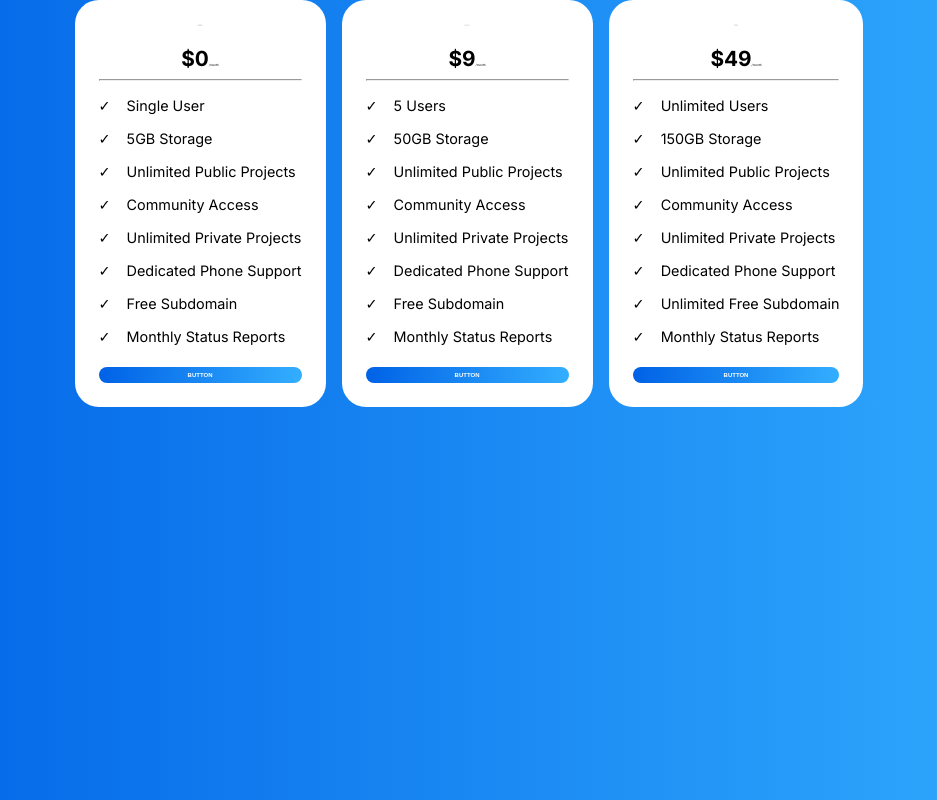
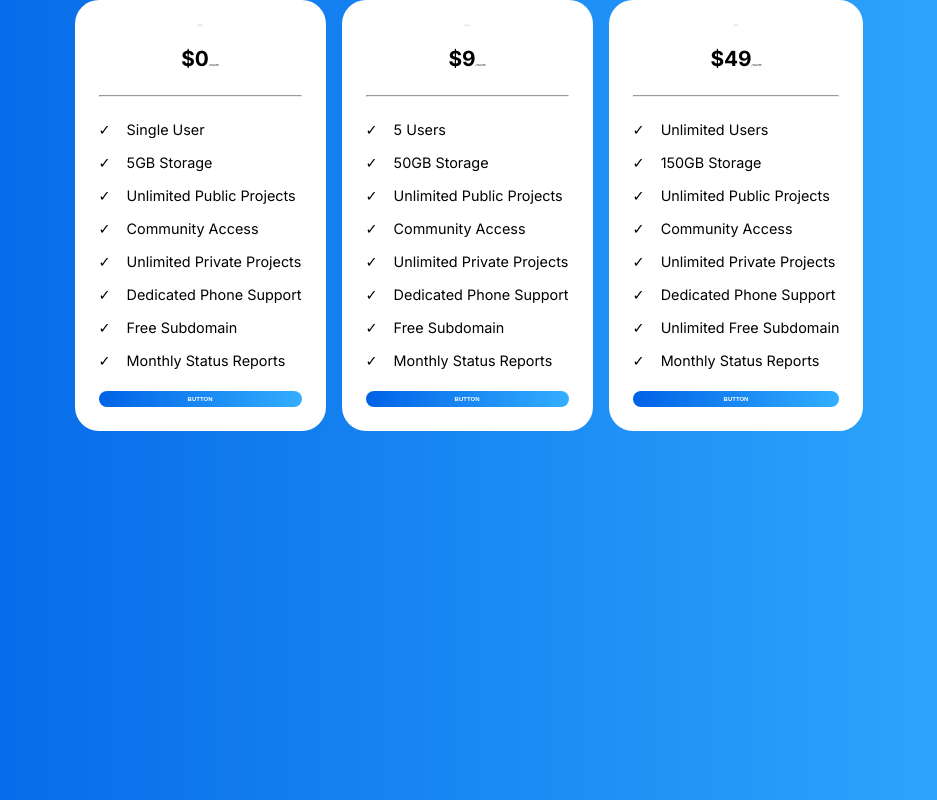
Before and after one commit to ASalman-Malik/reactjs-T1, a React (Create React App) app: page / in a window 1280 px wide. Shown: the whole page, without its empty margins (171-1108 px from the left). Built offline with nearby package versions, Linux system fonts and the light colour scheme.

Commit message:
Update App.js

```diff
--- a/src/App.js
+++ b/src/App.js
@@ -27,7 +27,7 @@ function App() {
 
 function Vote(a){
   return(
-    <div className={'contaienr'}>
+    <div className={'container'}>
       <div className={'plan'}>
         <div className={'plan-header'}>
           <label className={'sub-status'}>{a.subStatus}</label><br></br>
```
